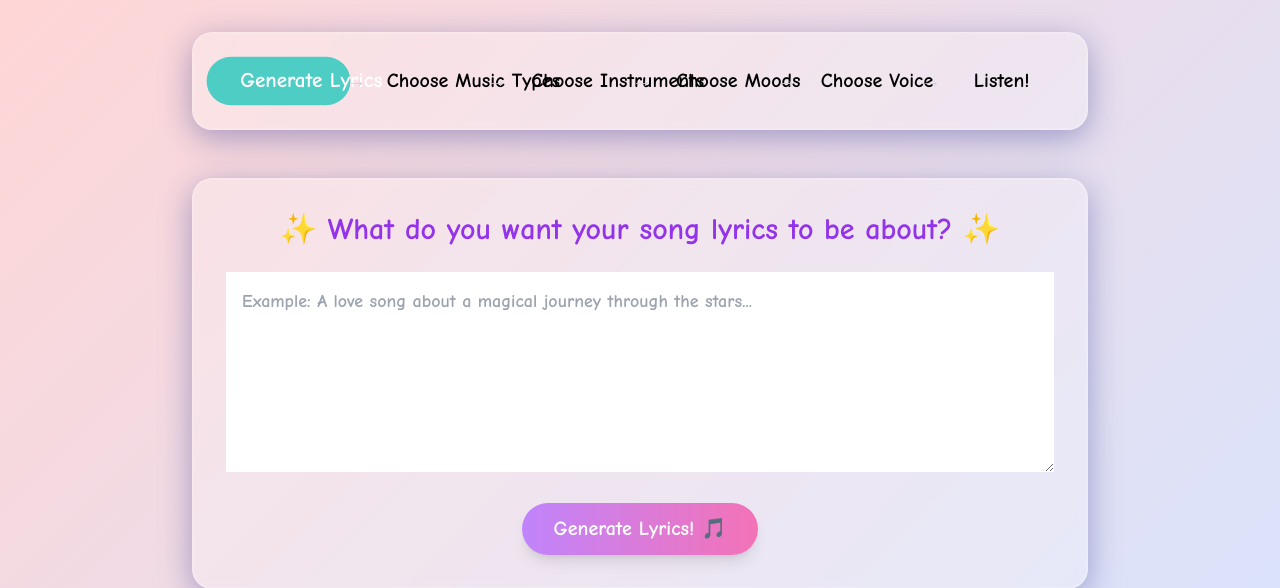
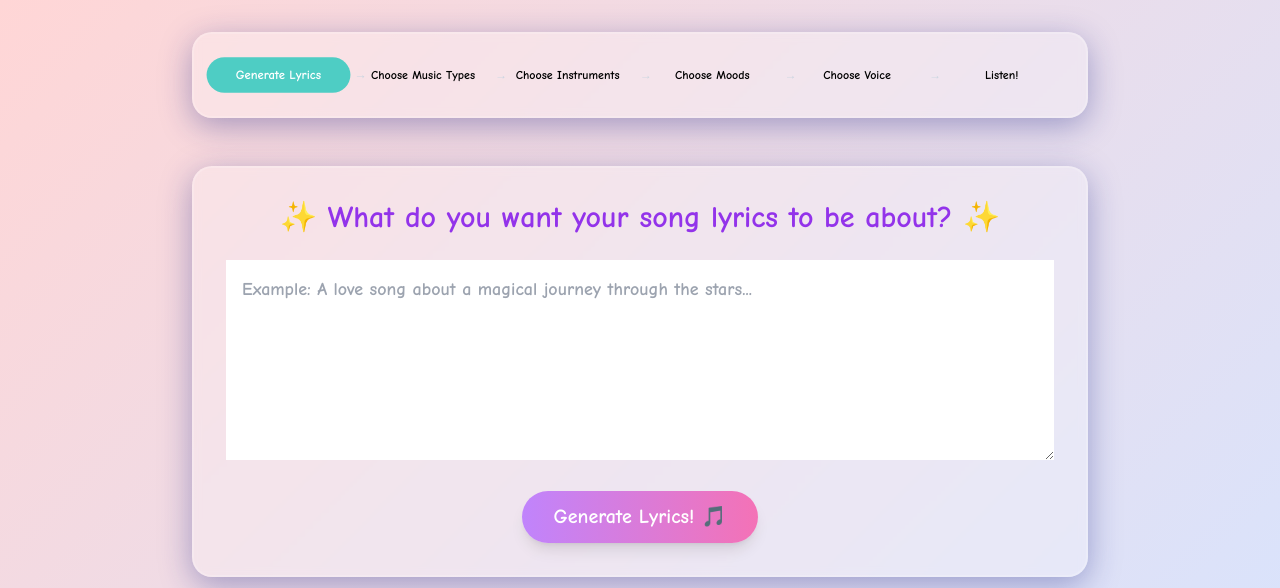
Before and after one commit to ECLLC42/geno, a Flask app: page /create in a window 1280 px wide. Shown: the top 588 px of the page. Run offline with Flask 3, Linux system fonts and the light colour scheme; some libraries are stand-ins or nearby versions.

Commit message:
lyrics ui

```diff
--- a/templates/lyrics.html
+++ b/templates/lyrics.html
@@ -30,15 +30,15 @@
         .step-item {
             position: relative;
             padding: 0.5rem 1rem;
-            font-size: 1rem;
+            font-size: clamp(0.7rem, 2vw, 0.875rem);
             white-space: nowrap;
             -webkit-tap-highlight-color: transparent;
         }
 
         @media (min-width: 768px) {
             .step-item {
-                font-size: 1.25rem;
-                padding: 0.5rem 2rem;
+                font-size: clamp(0.65rem, 1vw, 0.75rem);
+                padding: clamp(0.25rem, 1vw, 0.5rem) clamp(0.5rem, 2vw, 1rem);
             }
         }
 
```
